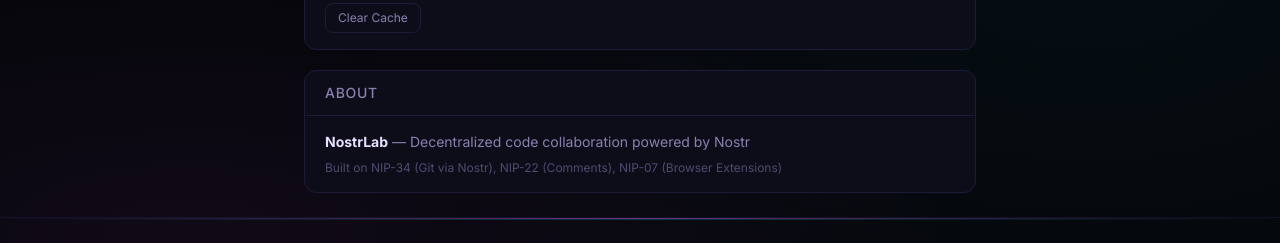
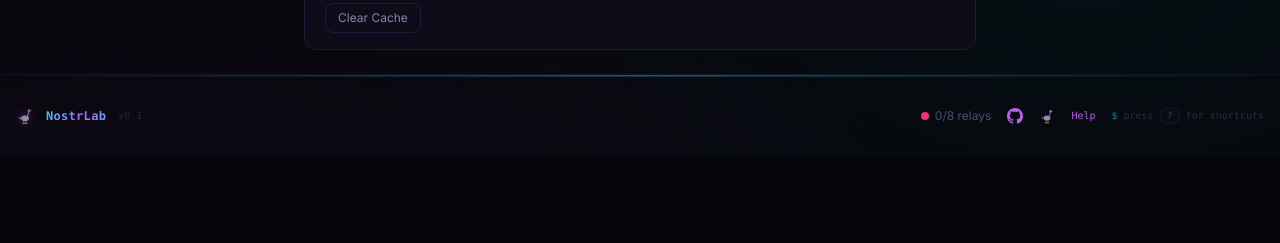
Before and after one commit to n0rthranger/nostrlab, a React (Vite) app: page /settings in a window 1280 px wide. Shown: the part 971-1214 px from the top of the page. After the commit the page ends 1128 px from the top, so only its background shows below. Built offline with nearby package versions, Linux system fonts and the light colour scheme; no server answers; what nostr-tools would draw is missing.

Commit message:
Remove About section from settings page
Co-Authored-By: Claude Opus 4.6 <noreply@anthropic.com>

```diff
--- a/src/pages/SettingsPage.tsx
+++ b/src/pages/SettingsPage.tsx
@@ -370,16 +370,6 @@ export default function SettingsPage() {
         </div>
       </div>
 
-      {/* About section */}
-      <div className="border border-border rounded-xl bg-bg-secondary mt-5">
-        <div className="px-5 py-3 border-b border-border">
-          <h2 className="text-sm font-medium text-text-secondary uppercase tracking-wider">About</h2>
-        </div>
-        <div className="px-5 py-4 text-sm text-text-secondary space-y-2">
-          <p><strong className="text-text-primary">NostrLab</strong> — Decentralized code collaboration powered by Nostr</p>
-          <p className="text-xs text-text-muted">Built on NIP-34 (Git via Nostr), NIP-22 (Comments), NIP-07 (Browser Extensions)</p>
-        </div>
-      </div>
     </div>
   );
 }
```
